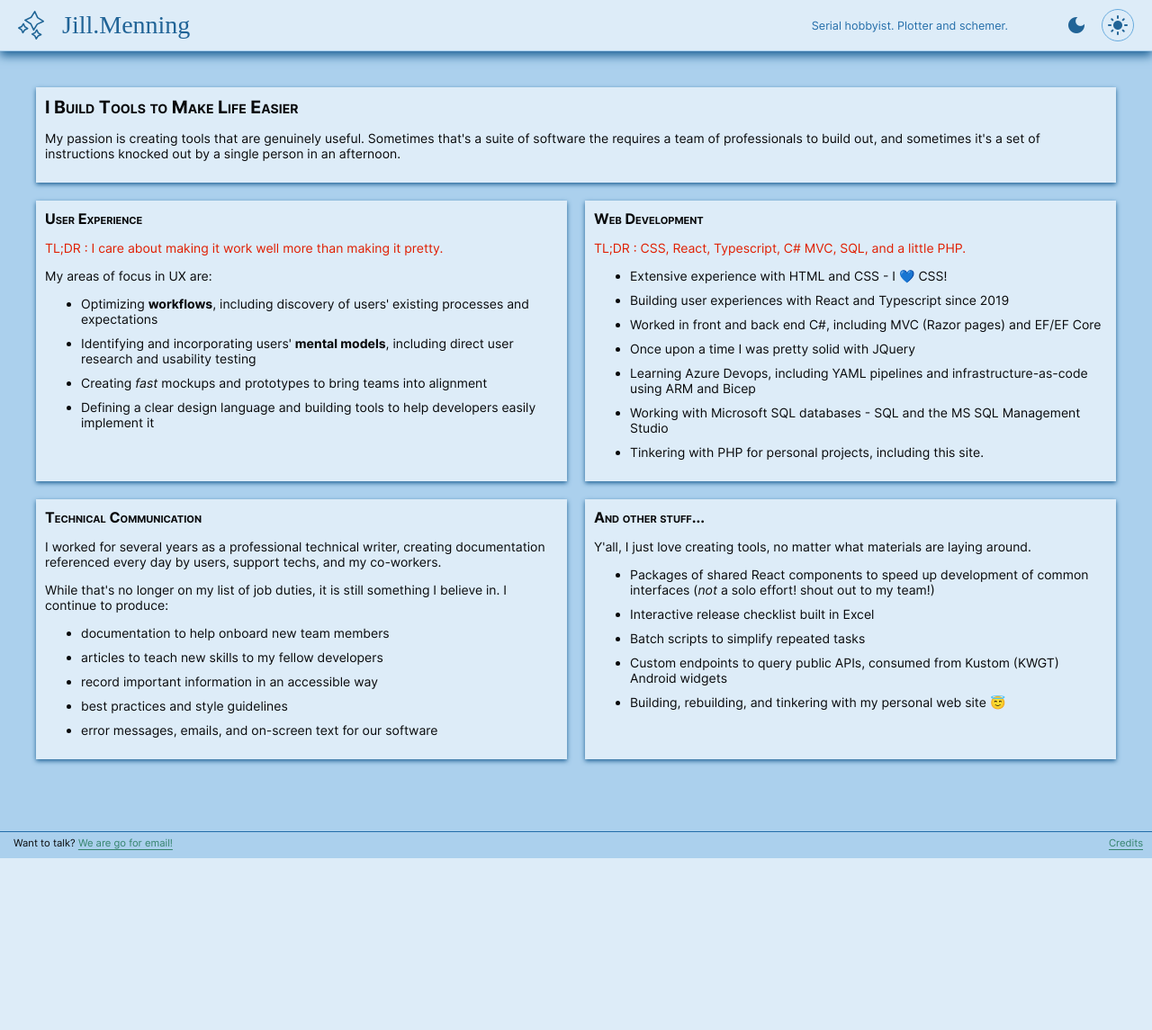
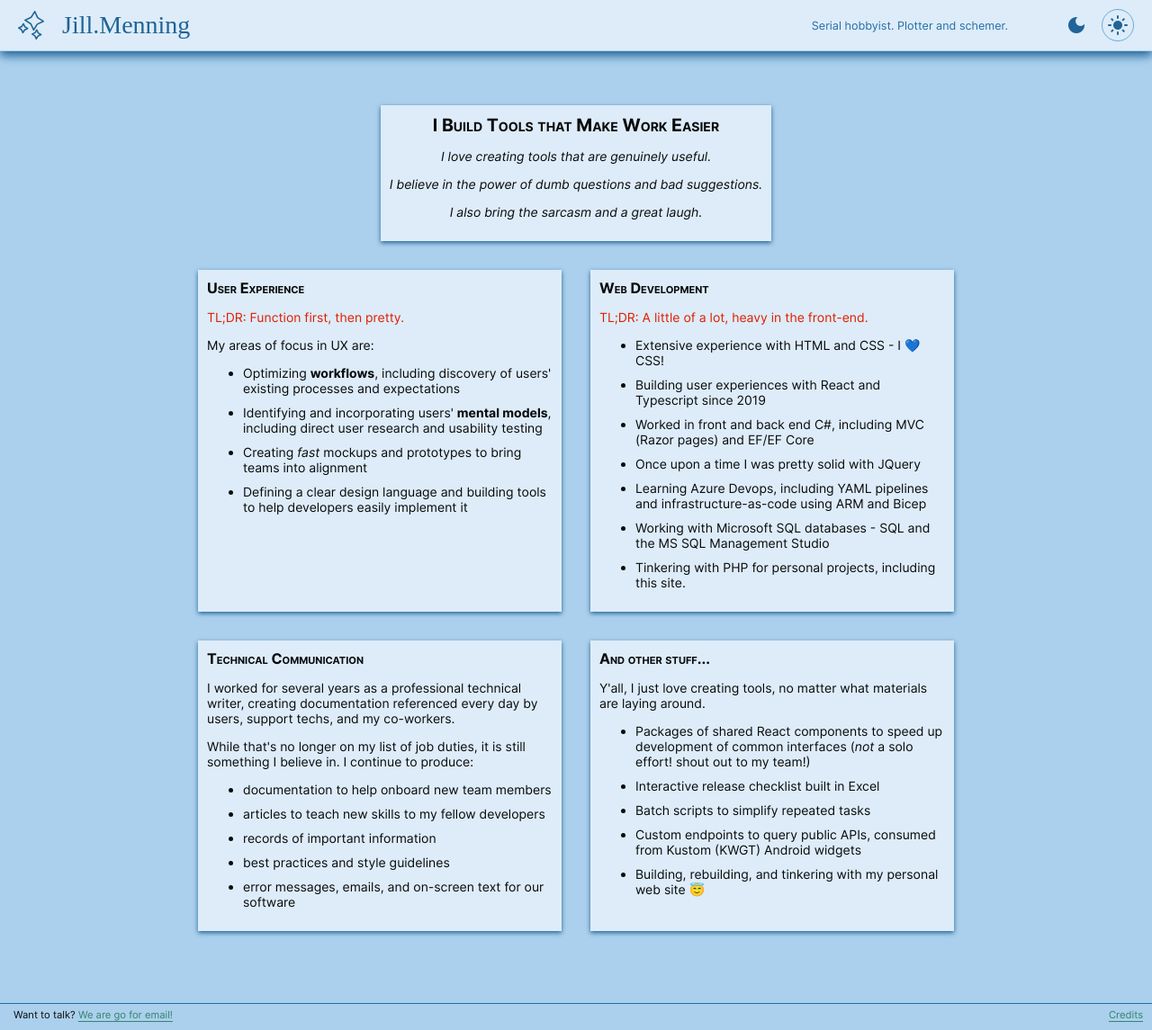
Before and after one commit to aseradyn/flagon-with-a-dragon, a PHP site: page /professional in a window 1280 px wide. Shown: the whole page at 90% size. Before the commit the page ends 954 px from the top, so only its background shows below. Run offline with PHP 8.4, Linux system fonts and the light colour scheme; some web fonts are replaced.

Commit message:
Update professional page

```diff
--- a/professional/professional.php
+++ b/professional/professional.php
@@ -3,7 +3,7 @@
         margin-top: 20px;
         display: grid;
         grid-template-columns: 1fr 1fr;
-        gap: 20px;
+        gap: 2rem;
 
         @media (max-width: 800px) {
             grid-template-columns: auto;
@@ -15,20 +15,20 @@
 </style>
 
 <div class="page-content">
-    <div class="card" style="margin-left: auto; margin-right: auto">
-        <h1>I Build Tools to Make Life Easier</h1>
-        <p>
-            My passion is creating tools that are genuinely useful. Sometimes that's
-            a suite of software the requires a team of professionals to build out, and
-            sometimes it's a set of instructions knocked out by a single person in an
-            afternoon.
-        </p>
-    </div>
+    <div class="single-column-layout">
     <div class="professional-grid">
+        <div class="card" style="grid-column: span 2; text-align: center;">
+            <h1>I Build Tools that Make Work Easier</h1>
+            <p>
+                <i>I love creating tools that are genuinely useful.</i>
+            </p>
+            <p style="font-style: italic;">I believe in the power of dumb questions and bad suggestions.</p>
+            <p style="font-style: italic;">I also bring the sarcasm and a great laugh.</p>
+        </div>
         <div class="card">
             <h2>User Experience</h2>
             <p class="tldr">
-                TL;DR : I care about making it work well more than making it pretty.
+                TL;DR: Function first, then pretty.
             </p>
             <p>My areas of focus in UX are:</p>
             <ul>
@@ -47,7 +47,7 @@
         <div class="card">
             <h2>Web Development</h2>
             <p class="tldr">
-                TL;DR : CSS, React, Typescript, C# MVC, SQL, and a little PHP.
+                TL;DR: A little of a lot, heavy in the front-end.
             </p>
                 <ul>
                     <li>Extensive experience with HTML and CSS - I 💙 CSS!</li>
@@ -83,7 +83,7 @@
             <ul>
                     <li>documentation to help onboard new team members</li>
                     <li>articles to teach new skills to my fellow developers</li>
-                    <li>record important information in an accessible way</li>
+                    <li>records of important information</li>
                     <li>best practices and style guidelines</li>
                     <li>error messages, emails, and on-screen text for our software</li>
                 </ul>
@@ -106,6 +106,7 @@
                 <li>Building, rebuilding, and tinkering with my personal web site 😇</li>
             </ul>
         </div>
+
     </div>
-
 </div>
+</div>
```
